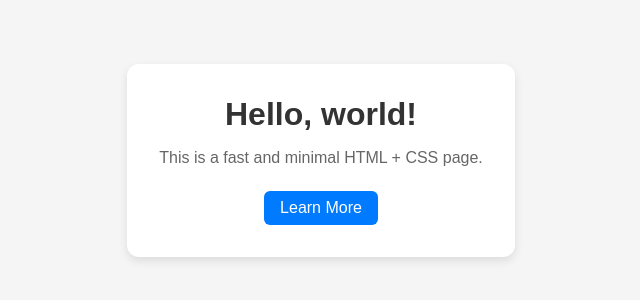
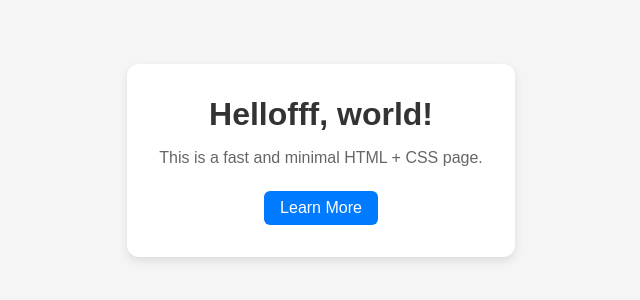
Before and after one commit to liorAgithub/Repository_Test, a plain HTML site: page index.html in a window 1280 px wide. Shown: the part 240-540 px from the top of the page, without its empty margins (319-959 px from the left). Drawn offline with Linux system fonts and the light colour scheme.

Commit message:
Update index.html

```diff
--- a/index.html
+++ b/index.html
@@ -50,7 +50,7 @@
 </head>
 <body>
   <div class="card">
-    <h1>Hello, world!</h1>
+    <h1>Hellofff, world!</h1>
     <p>This is a fast and minimal HTML + CSS page.</p>
     <a href="#">Learn More</a>
   </div>
```
